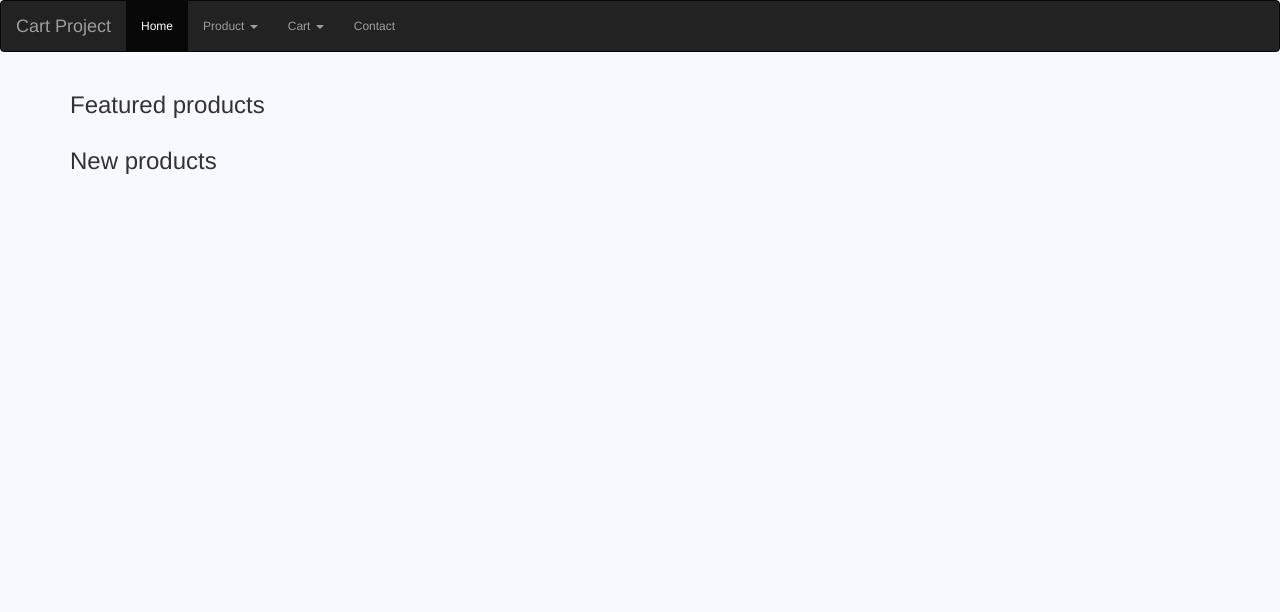
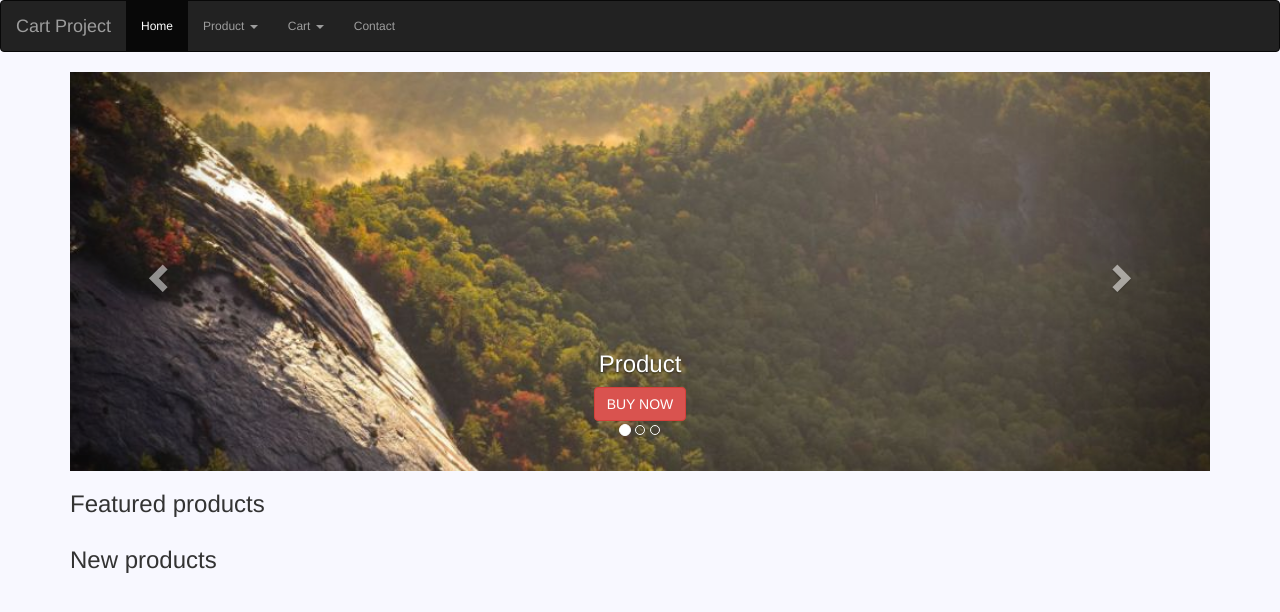
Before and after one commit to bushraNawar/oishee_cart_project, a PHP site: page /oishee_cart_project/ in a window 1280 px wide. Shown: the top 612 px of the page. Run offline with PHP 8.4, Linux system fonts and the light colour scheme; data that the repository does not hold is empty.

Commit message:
added home page slider to home page

```diff
--- a/index.php
+++ b/index.php
@@ -1,6 +1,55 @@
     <?php include('header.php'); ?>
 
+   <div class="container">
 
+  <div id="myCarousel" class="carousel slide" data-ride="carousel">
+    <!-- Indicators -->
+    <ol class="carousel-indicators">
+      <li data-target="#myCarousel" data-slide-to="0" class="active"></li>
+      <li data-target="#myCarousel" data-slide-to="1"></li>
+      <li data-target="#myCarousel" data-slide-to="2"></li>
+    </ol>
+
+    <!-- Wrapper for slides -->
+    <div class="carousel-inner">
+
+      <div class="item active">
+       <a href="details.php?productId=3"> <img src="assets/images/demo.jpg" alt="" style="width:100%;"></a>
+        <div class="carousel-caption">
+          <h3>Product</h3>
+        <a href="details.php?productId=3" class="btn btn-danger">BUY NOW</a>
+        </div>
+      </div>
+
+      <div class="item">
+        <a href="details.php?productId=3"> <img src="assets/images/demo.jpg" alt="" style="width:100%;"></a>
+        <div class="carousel-caption">
+          <h3>Product</h3>
+        <a href="details.php?productId=3" class="btn btn-danger">BUY NOW</a>
+        </div>
+      </div>
+
+      <div class="item">
+       <a href="details.php?productId=3"> <img src="assets/images/demo.jpg" alt="" style="width:100%;"></a>
+        <div class="carousel-caption">
+          <h3>Product</h3>
+           <a href="details.php?productId=3" class="btn btn-danger">BUY NOW</a>
+        </div>
+      </div>
+
+    </div>
+
+    <!-- Left and right controls -->
+    <a class="left carousel-control" href="#myCarousel" data-slide="prev">
+      <span class="glyphicon glyphicon-chevron-left"></span>
+      <span class="sr-only">Previous</span>
+    </a>
+    <a class="right carousel-control" href="#myCarousel" data-slide="next">
+      <span class="glyphicon glyphicon-chevron-right"></span>
+      <span class="sr-only">Next</span>
+    </a>
+  </div>
+</div>
 
       <!--Slider        Ends  -->
     <!--Featured product -->
```
